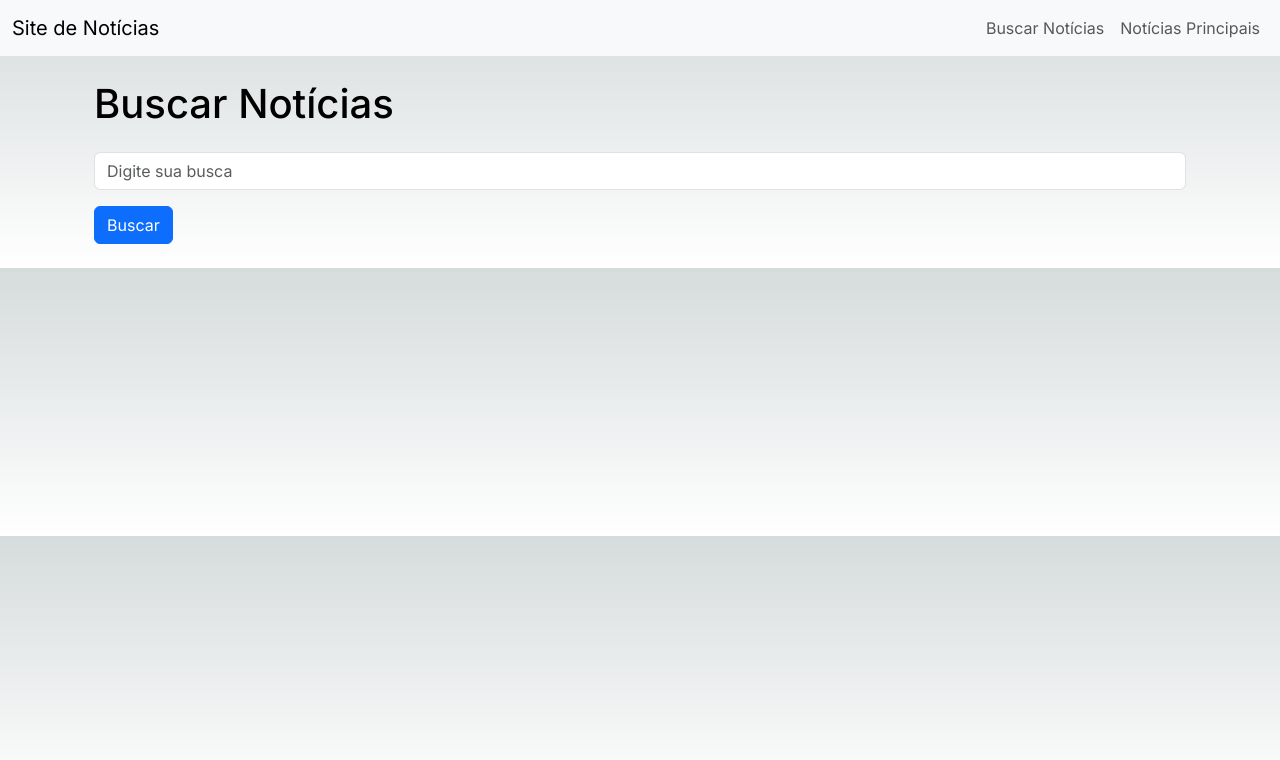
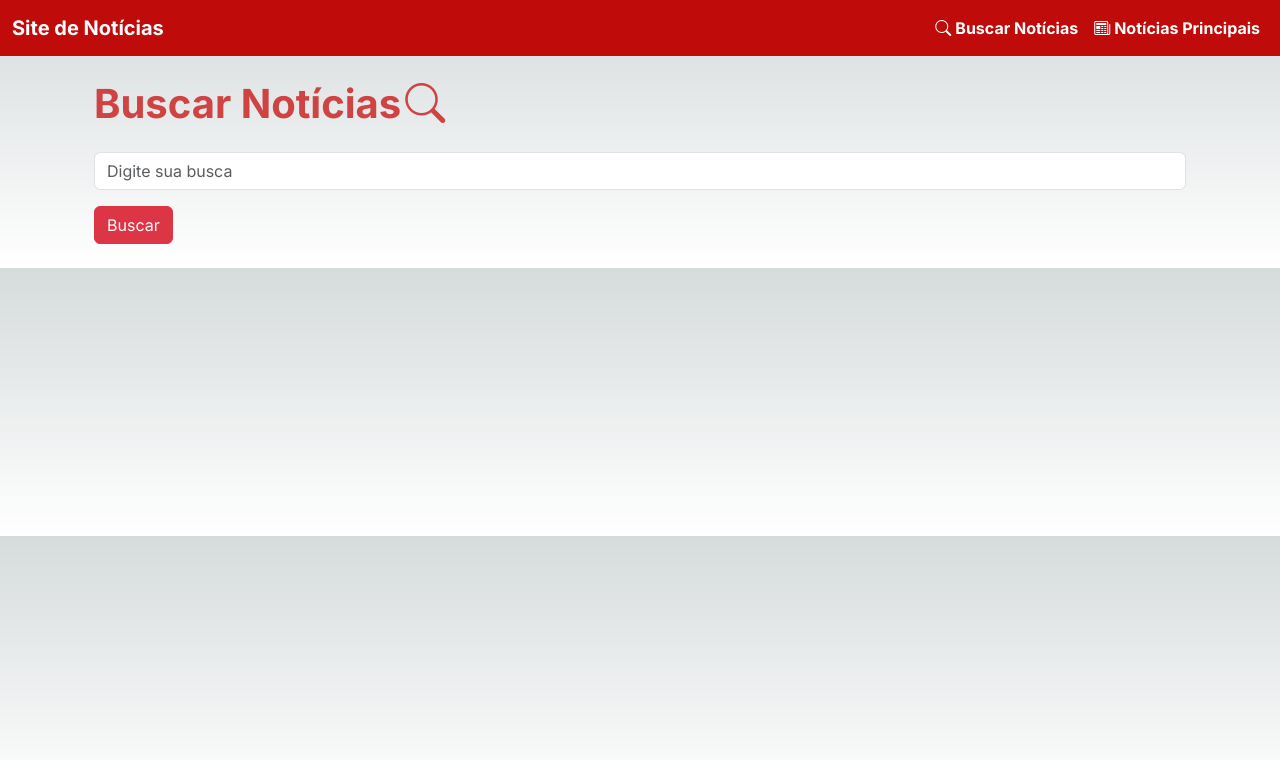
Before and after one commit to giseletoledo/news-app, a Next.js app: page /search in a window 1280 px wide. Shown: the top 760 px of the page. Built offline with nearby package versions, Linux system fonts and the light colour scheme.

Commit message:
Aplicando CSS e modificando navegação

```diff
--- a/package.json
+++ b/package.json
@@ -10,6 +10,7 @@
   },
   "dependencies": {
     "bootstrap": "^5.3.3",
+    "bootstrap-icons": "^1.11.3",
     "next": "14.2.3",
     "react": "^18",
     "react-dom": "^18"
--- a/src/app/api/[title]/route.tsx
+++ b/src/app/api/[title]/route.tsx
@@ -4,7 +4,7 @@ export async function GET() {
   try {
     const newsApiRes = await fetch(`https://newsapi.org/v2/top-headlines?country=us&apiKey=${process.env.NEXT_PUBLIC_NEWS_API_KEY}`);
     const data = await newsApiRes.json();
-    const articles = data.articles || [];
+    const articles = data.articles.filter((article: any) => article.title !== "[Removed]");
 
     return NextResponse.json(articles.slice(0, 30), { status: 200 });
   } catch (error) {
--- a/src/app/components/Navbar.tsx
+++ b/src/app/components/Navbar.tsx
@@ -3,16 +3,20 @@ import Link from 'next/link';
 
 const Navbar = () => {
   return (
-    <nav className="navbar navbar-expand-lg navbar-light bg-light">
+    <nav className="navbar navbar-expand-lg navbar-light custom-navbar">
       <div className="container-fluid">
-        <Link href="/" className="navbar-brand">Site de Notícias</Link>
+        <Link href="/" className="navbar-brand custom-navbar-brand">Site de Notícias</Link>
         <div className="collapse navbar-collapse" id="navbarNav">
           <ul className="navbar-nav ms-auto">
             <li className="nav-item">
-              <Link href="/search" className="nav-link">Buscar Notícias</Link>
+              <Link href="/search" className="nav-link custom-nav-link">
+              <i className="bi bi-search me-1"></i>
+                Buscar Notícias</Link>
             </li>
             <li className="nav-item">
-              <Link href="/top-headlines" className="nav-link">Notícias Principais</Link>
+              <Link href="/top-headlines" className="nav-link custom-nav-link">
+              <i className="bi bi-newspaper me-1"></i>
+              Notícias Principais</Link>
             </li>
           </ul>
         </div>
--- a/src/app/components/NewsCard.tsx
+++ b/src/app/components/NewsCard.tsx
@@ -7,22 +7,25 @@ interface NewsCardProps {
 }
 
 const NewsCard: React.FC<NewsCardProps> = ({ article, onClick }) => {
+
+  const authorText = article.author || 'Autor não disponível';
+
   return (
     <div className="card h-100">
       {article.urlToImage && (
         <img
           src={article.urlToImage}
           className="card-img-top"
-          alt={article.title}
+          alt={article.title || 'Título não disponível'}
           style={{ maxHeight: '150px', objectFit: 'cover' }}
         />
       )}
       <div className="card-body">
-        <h5 className="card-title">{article.title}</h5>
+        <h5 className="card-title">{article.title || 'Título não disponível'}</h5>
         {article.description && <p className="card-text">{article.description}</p>}
-        {article.author && <p className="card-text"><small className="text-muted">By {article.author}</small></p>}
+        <p className='card-text'>Autor: {authorText}</p>
         {article.publishedAt && <p className="card-text"><small className="text-muted">{new Date(article.publishedAt).toLocaleDateString()}</small></p>}
-       <button onClick={() => onClick(article)} className="btn btn-primary">Detalhes</button>
+       <button onClick={() => onClick(article)} className="btn btn-danger">Detalhes</button>
       </div>
     </div>
   );
--- a/src/app/search/page.tsx
+++ b/src/app/search/page.tsx
@@ -24,7 +24,9 @@ const SearchPage = () => {
 
   return (
     <div className="container">
-      <h1 className="my-4">Buscar Notícias</h1>
+      <h1 className="my-4 news-title">Buscar Notícias
+      <i className="bi bi-search ms-1"></i>
+      </h1>
       <form onSubmit={handleSearch}>
         <div className="mb-3">
           <input
@@ -35,7 +37,7 @@ const SearchPage = () => {
             placeholder="Digite sua busca"
           />
         </div>
-        <button type="submit" className="btn btn-primary">Buscar</button>
+        <button type="submit" className="btn btn-danger">Buscar</button>
       </form>
       <div className="row mt-4">
         {articles.map((article, index) => (
--- a/src/app/styles/globals.css
+++ b/src/app/styles/globals.css
@@ -1,5 +1,10 @@
+/* Import do bootstrap */
 @import 'bootstrap/dist/css/bootstrap.min.css';
 
+@import '~bootstrap-icons/font/bootstrap-icons.css';
+
+
+/* Configuração padrão do nextjs */
 :root {
   --max-width: 1100px;
   --border-radius: 12px;
@@ -11,30 +16,24 @@
   --background-start-rgb: 214, 219, 220;
   --background-end-rgb: 255, 255, 255;
 
-  --primary-glow: conic-gradient(
-    from 180deg at 50% 50%,
+  --primary-glow: conic-gradient(from 180deg at 50% 50%,
       #16abff33 0deg,
       #0885ff33 55deg,
       #54d6ff33 120deg,
       #0071ff33 160deg,
-    transparent 360deg
-  );
-  --secondary-glow: radial-gradient(
-    rgba(255, 255, 255, 1),
-    rgba(255, 255, 255, 0)
-  );
+      transparent 360deg);
+  --secondary-glow: radial-gradient(rgba(255, 255, 255, 1),
+      rgba(255, 255, 255, 0));
 
   --tile-start-rgb: 239, 245, 249;
   --tile-end-rgb: 228, 232, 233;
-  --tile-border: conic-gradient(
-    #00000080,
+  --tile-border: conic-gradient(#00000080,
       #00000040,
       #00000030,
       #00000020,
       #00000010,
       #00000010,
-    #00000080
-  );
+      #00000080);
 
   --callout-rgb: 238, 240, 241;
   --callout-border-rgb: 172, 175, 176;
@@ -49,24 +48,20 @@
     --background-end-rgb: 0, 0, 0;
 
     --primary-glow: radial-gradient(rgba(1, 65, 255, 0.4), rgba(1, 65, 255, 0));
-    --secondary-glow: linear-gradient(
-      to bottom right,
+    --secondary-glow: linear-gradient(to bottom right,
         rgba(1, 65, 255, 0),
         rgba(1, 65, 255, 0),
-      rgba(1, 65, 255, 0.3)
-    );
+        rgba(1, 65, 255, 0.3));
 
     --tile-start-rgb: 2, 13, 46;
     --tile-end-rgb: 2, 5, 19;
-    --tile-border: conic-gradient(
-      #ffffff80,
+    --tile-border: conic-gradient(#ffffff80,
         #ffffff40,
         #ffffff30,
         #ffffff20,
         #ffffff10,
         #ffffff10,
-      #ffffff80
-    );
+        #ffffff80);
 
     --callout-rgb: 20, 20, 20;
     --callout-border-rgb: 108, 108, 108;
@@ -89,12 +84,9 @@ body {
 
 body {
   color: rgb(var(--foreground-rgb));
-  background: linear-gradient(
-      to bottom,
+  background: linear-gradient(to bottom,
       transparent,
-      rgb(var(--background-end-rgb))
-    )
-    rgb(var(--background-start-rgb));
+      rgb(var(--background-end-rgb))) rgb(var(--background-start-rgb));
 }
 
 a {
@@ -108,11 +100,22 @@ a {
   }
 }
 
+/* Define o estilo dos containers */
 .container {
   max-width: 1140px;
   margin: 0 auto;
 }
 
+.container-with-margin {
+  max-width: 1140px;
+  margin: 20px auto;
+  display: flex;
+  flex-direction: column;
+  justify-content: center;
+  align-items: center;
+}
+
+/* Define o estilo dos cards */
 .card-img-top {
   max-width: 100%;
   height: auto;
@@ -122,3 +125,51 @@ a {
   display: flex;
   flex-direction: column;
 }
+
+.card-title {
+  color: #c70c0cc0;
+  font-weight: bold;
+}
+
+/* Define o estilo para a navbar */
+.custom-navbar {
+  background-color: rgb(192, 11, 11);
+}
+
+.custom-navbar-brand {
+  font-weight: bold;
+  color: white;
+  /* Define a cor do texto da marca da navbar como branco */
+}
+
+.custom-nav-link {
+  font-weight: bold;
+  color: white;
+  /* Define a cor do texto dos links da navbar como branco */
+}
+
+.custom-navbar-brand:hover {
+  color: #f3e0e0c4; /* Cor ao passar o mouse */
+}
+
+.custom-nav-link:hover {
+  color: #f3e0e0c4; /* Cor ao passar o mouse */
+}
+
+.custom-navbar-brand:active {
+  color: #fab216; /* Cor ativa */
+}
+
+.custom-nav-link:active {
+  color: #fab216; /* Cor ativa */
+}
+
+.custom-nav-link.active {
+  color: #fab216; /* Cor ativa */
+}
+
+/* Titulo principal */
+.news-title {
+  color: #c70c0cc0;
+  font-weight: bold;
+}
--- a/src/app/types/article.tsx
+++ b/src/app/types/article.tsx
@@ -4,7 +4,7 @@ export interface Article {
       id?: string | null;
       name?: string;
     };
-    author?: string | null;
+    author?: string | 'null';
     title?: string;
     description?: string | null;
     url?: string;
```
Also changed, not shown: src/app/components/NewsDetailPage.tsx (+20 -8 lines), src/app/page.tsx (+21 -13 lines), src/app/top-headlines/page.tsx (+13 -2 lines), 1 other file (tests, documents, lock files or other folders). Lines whose indentation alone changed are shown as unchanged.
